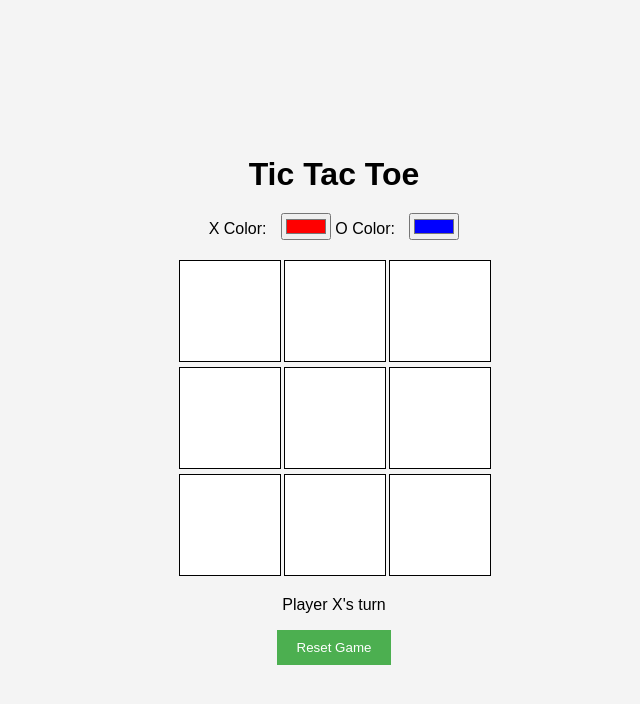
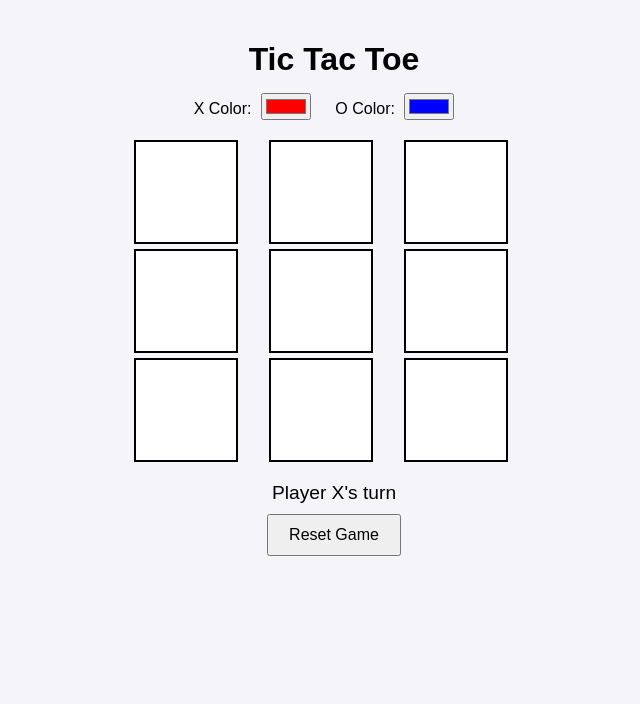
Before and after one commit to acantelo35/FINAL2.0, a plain HTML site: page index.html in a window 1280 px wide. Shown: the whole page, without its empty margins (306-946 px from the left). Drawn offline with Linux system fonts and the light colour scheme; files that its build step writes are made by us from their sources; files whose address does not match are found by name.

Commit message:
Update style.css

```diff
--- a/style.css
+++ b/style.css
@@ -1,61 +1,68 @@
-/* General styles */
+/* General Styles */
 body {
   font-family: Arial, sans-serif;
-  display: flex;
-  justify-content: center;
-  align-items: center;
-  height: 100vh;
+  text-align: center;
+  background-color: #f4f4f9;
   margin: 0;
-  background-color: #f4f4f4;
+  padding: 20px;
 }
 
 #app {
-  text-align: center;
+  max-width: 400px;
+  margin: 0 auto;
 }
 
 h1 {
-  margin-bottom: 20px;
+  font-size: 2rem;
+  margin-bottom: 10px;
 }
 
+/* Color Selector Section */
 .color-selectors {
-  margin-bottom: 20px;
+  margin: 15px 0;
+}
+
+.color-selectors label {
+  font-size: 1rem;
+  margin-right: 5px;
 }
 
 .color-selectors input {
-  margin-left: 10px;
+  margin-right: 20px;
 }
 
+/* Game Board Styles */
 .game-board {
   display: grid;
-  grid-template-columns: repeat(3, 100px);
-  grid-gap: 5px;
-  justify-content: center;
+  grid-template-columns: repeat(3, 1fr);
+  gap: 5px;
+  margin: 20px 0;
 }
 
 .cell {
   width: 100px;
   height: 100px;
-  background-color: #fff;
-  border: 1px solid #000;
   display: flex;
+  align-items: center;
   justify-content: center;
-  align-items: center;
-  font-size: 2em;
+  font-size: 2rem;
+  background-color: #ffffff;
+  border: 2px solid #000000;
   cursor: pointer;
 }
 
-.game-info {
-  margin-top: 20px;
+.cell.taken {
+  cursor: not-allowed;
 }
 
-button {
+/* Status and Reset Button */
+#status {
+  font-size: 1.2rem;
+  margin: 10px 0;
+}
+
+#reset {
   padding: 10px 20px;
-  background-color: #4CAF50;
-  color: white;
-  border: none;
+  font-size: 1rem;
   cursor: pointer;
 }
-
-button:hover {
-  background-color: #45a049;
-}
```
